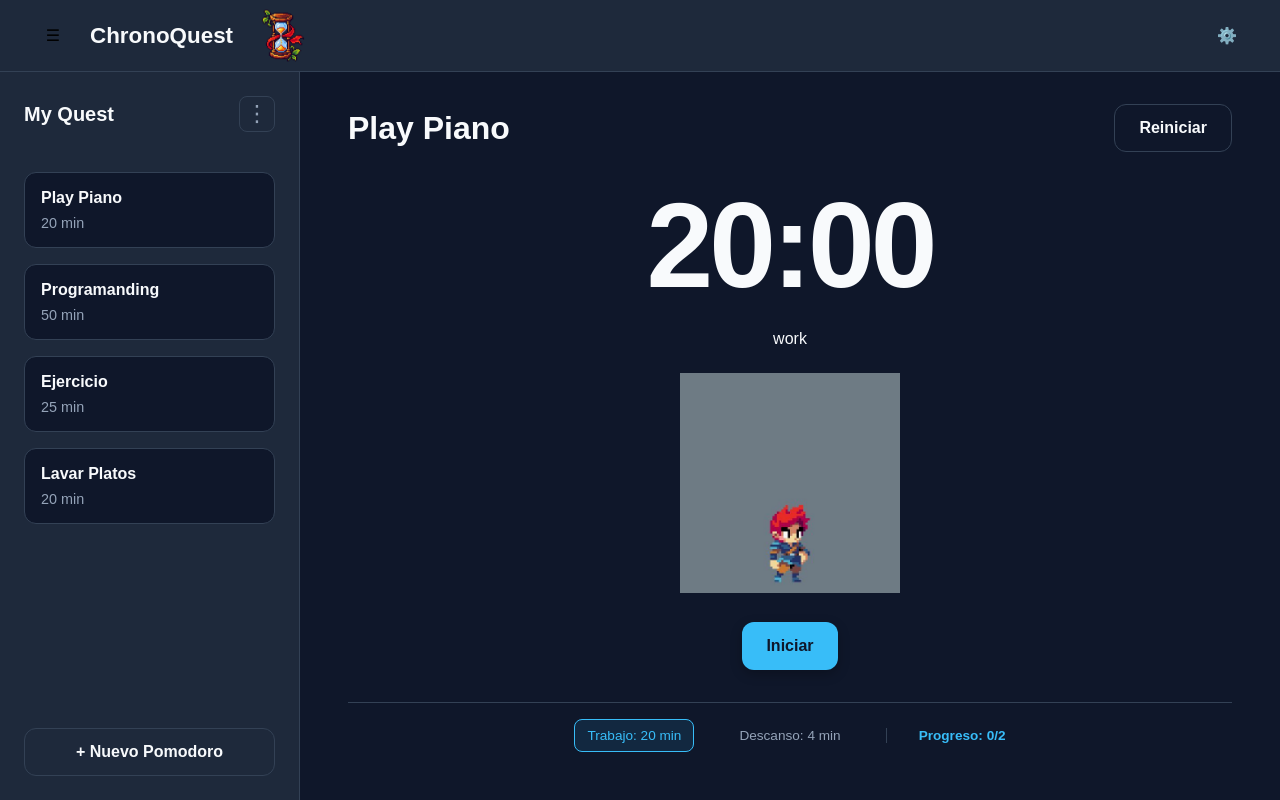
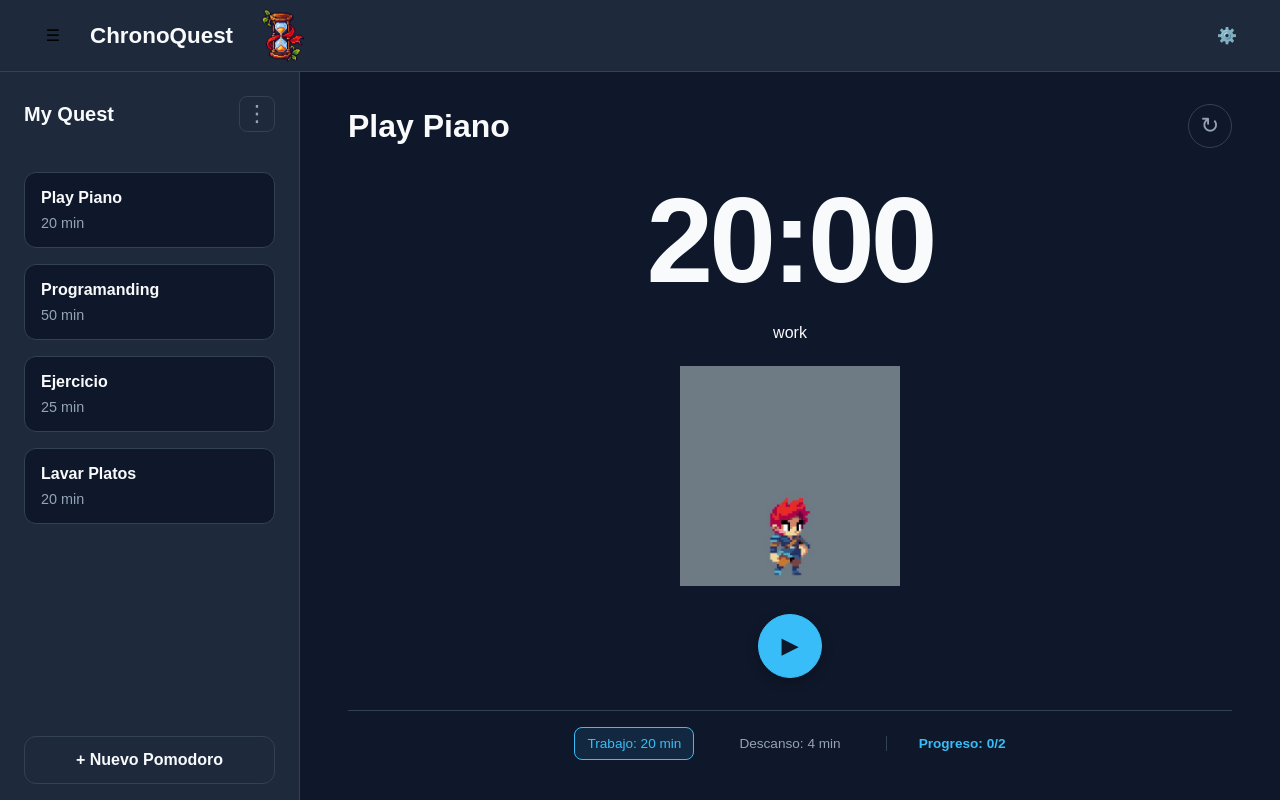
Before and after one commit to Neiyher/pomodoro, a React (Vite) app: page / in a window 1280 px wide. Built offline with nearby package versions, Linux system fonts and the light colour scheme.

Commit message:
style: improve pomodoro player controls

```diff
--- a/src/components/Button/Button.css
+++ b/src/components/Button/Button.css
@@ -83,3 +83,89 @@
     border-color: var(--color-primary);
     background-color: rgba(56, 189, 248, 0.08);
 }
+/* =========================
+   Player Controls
+   ========================= */
+
+.playerButton {
+    display: inline-flex;
+    align-items: center;
+    justify-content: center;
+
+    padding: 0;
+
+    border-radius: 50%;
+
+    font-size: 1.4rem;
+    line-height: 1;
+
+    cursor: pointer;
+
+    transition:
+        background-color var(--transition),
+        color var(--transition),
+        border-color var(--transition),
+        transform var(--transition),
+        box-shadow var(--transition);
+
+    user-select: none;
+}
+
+.playerButton:hover {
+    transform: translateY(-2px);
+}
+
+.playerButton:active {
+    transform: translateY(0);
+}
+
+.playerButton:focus-visible {
+    outline: 2px solid var(--color-primary);
+    outline-offset: 3px;
+}
+
+
+/* =========================
+   Iniciar / Pausar
+   ========================= */
+
+.playerButton--primary {
+    width: 64px;
+    height: 64px;
+
+    background: var(--color-primary);
+    color: var(--color-bg);
+
+    border: 1px solid var(--color-primary);
+
+    box-shadow: var(--shadow-sm);
+}
+
+.playerButton--primary:hover {
+    background: var(--color-primary-dark);
+
+    box-shadow: var(--shadow-md);
+}
+
+
+/* =========================
+    Reiniciar
+   ========================= */
+
+.playerButton--secondary {
+    width: 44px;
+    height: 44px;
+
+    background: transparent;
+    color: var(--color-text-light);
+
+    border: 1px solid var(--color-border);
+}
+
+.playerButton--secondary:hover {
+    color: var(--color-primary);
+
+    border-color: var(--color-primary);
+
+    background: rgba(56, 189, 248, 0.08);
+}
--- a/src/components/Button/ButtonPlay.tsx
+++ b/src/components/Button/ButtonPlay.tsx
@@ -1,14 +1,18 @@
 import "./Button.css"
 
 type ButtonPlayProps = {
-    isRunning : boolean;
+    isRunning: boolean;
     onToggle: () => void;
 }
 
-export default function ButtonPlay ({isRunning,onToggle}:ButtonPlayProps){
-    return(
-            <button onClick={onToggle} className="button button--primary">
-                {isRunning ? "Pausar" : "Iniciar"}
-            </button>
+export default function ButtonPlay({ isRunning, onToggle }: ButtonPlayProps) {
+    return (
+        <button
+            onClick={onToggle}
+            className="playerButton playerButton--primary"
+            aria-label={isRunning ? "Pausar Pomodoro" : "Iniciar Pomodoro"}
+        >
+            {isRunning ? "⏸" : "▶"}
+        </button>
     )
 }
--- a/src/components/Button/ButtonReboot.tsx
+++ b/src/components/Button/ButtonReboot.tsx
@@ -1,12 +1,17 @@
 import "./Button.css"
 
-type handleResetProps={
-    handleReset:() => void;
+type handleResetProps = {
+    handleReset: () => void;
 }
 
-export default function ButtonReboot({handleReset}:handleResetProps){
-    return(
-            <button onClick={handleReset} className="button button--secondary">Reiniciar</button>
+export default function ButtonReboot({ handleReset }: handleResetProps) {
+    return (
+        <button
+            onClick={handleReset}
+            className="playerButton playerButton--secondary"
+            aria-label="Reiniciar Pomodoro"
+        >
+            ↻
+        </button>
     )
-
 }
```
